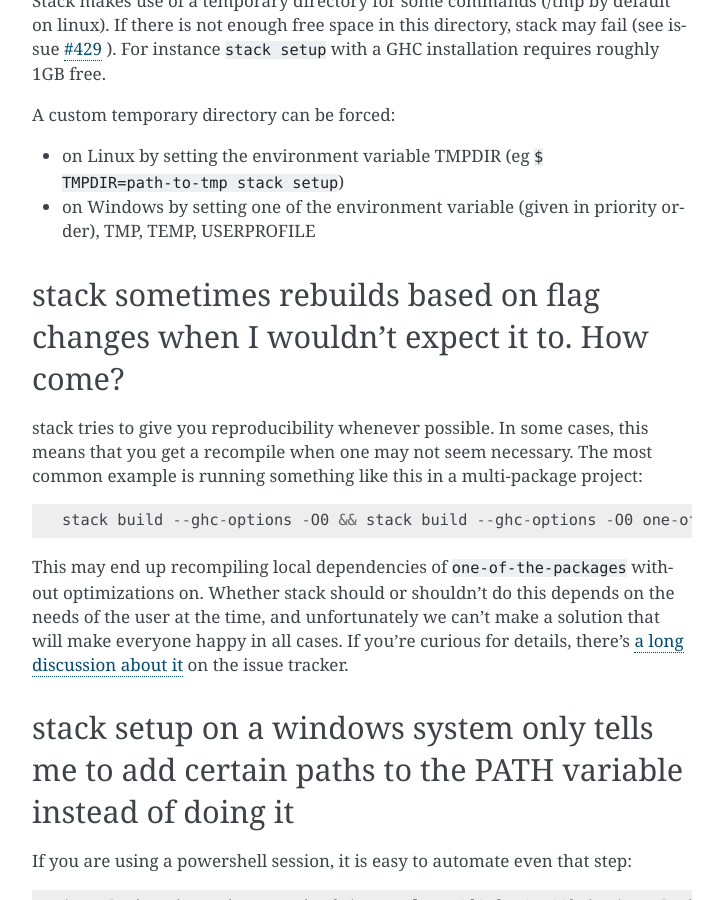
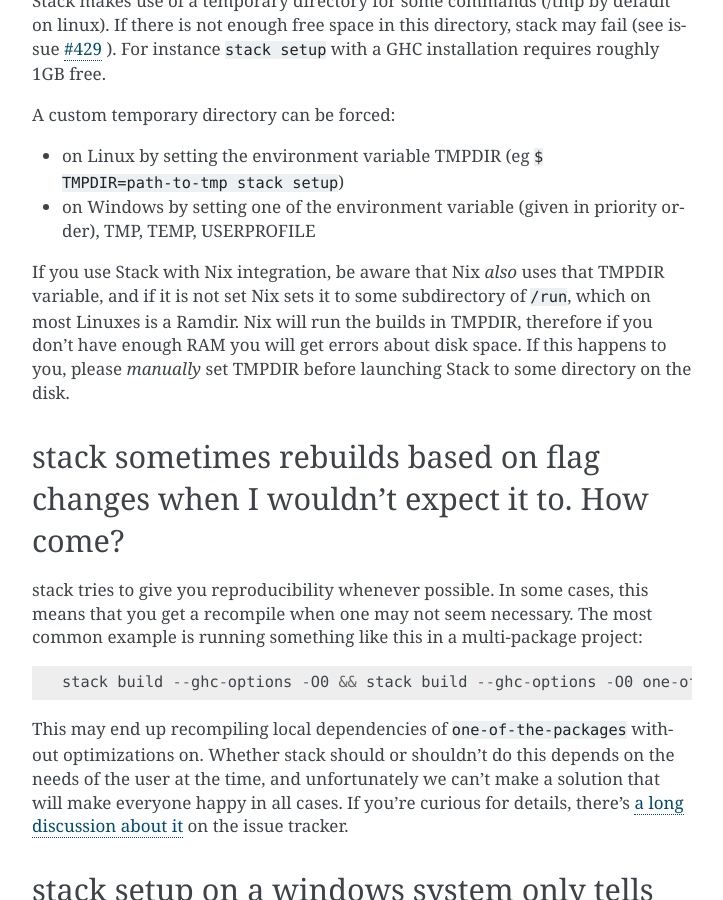
Before and after one commit to commercialhaskell/stack, a Sphinx documentation site: the page built from doc/faq.md, in a window 1280 px wide and 900 px high, scrolled down 8085 px. Shown: the whole window, without its empty margins (388-1111 px from the left). Built offline with Sphinx 7.4.7, drawn with Linux system fonts in a browser that asks for light colours.

Commit message:
Added in FAQ info about TMPDIR with Nix (see issue #1640)

```diff
--- a/doc/faq.md
+++ b/doc/faq.md
@@ -247,6 +247,13 @@
 * on Linux by setting the environment variable TMPDIR (eg `$ TMPDIR=path-to-tmp stack setup`)
 * on Windows by setting one of the environment variable (given in priority order), TMP, TEMP, USERPROFILE
 
+If you use Stack with Nix integration, be aware that Nix _also_ uses that TMPDIR
+variable, and if it is not set Nix sets it to some subdirectory of `/run`, which
+on most Linuxes is a Ramdir. Nix will run the builds in TMPDIR, therefore if you
+don't have enough RAM you will get errors about disk space.  If this happens to
+you, please _manually_ set TMPDIR before launching Stack to some directory on the
+disk.
+
 #### stack sometimes rebuilds based on flag changes when I wouldn't expect it to. How come?
 
 stack tries to give you reproducibility whenever possible. In some cases, this means that you get a recompile when one may not seem necessary. The most common example is running something like this in a multi-package project:
```
